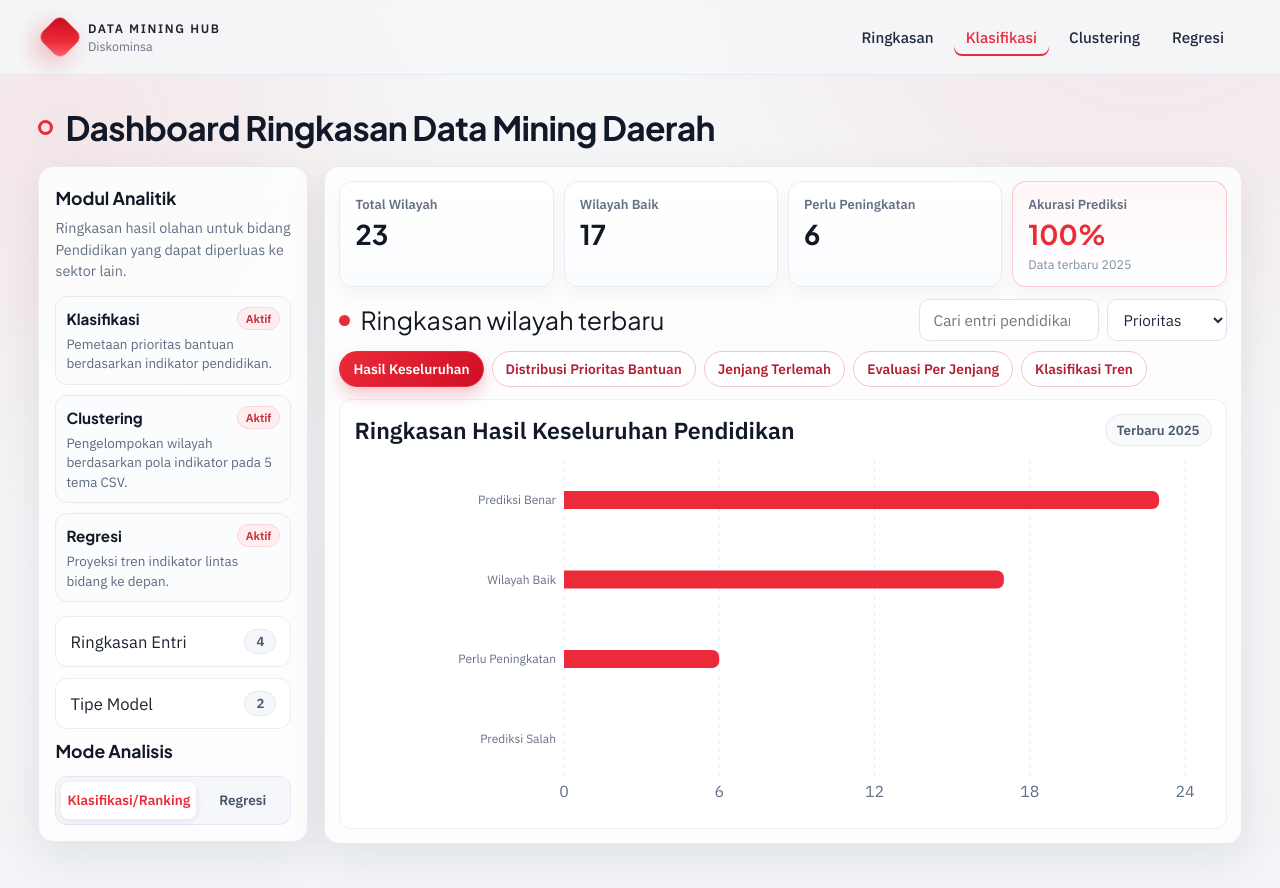
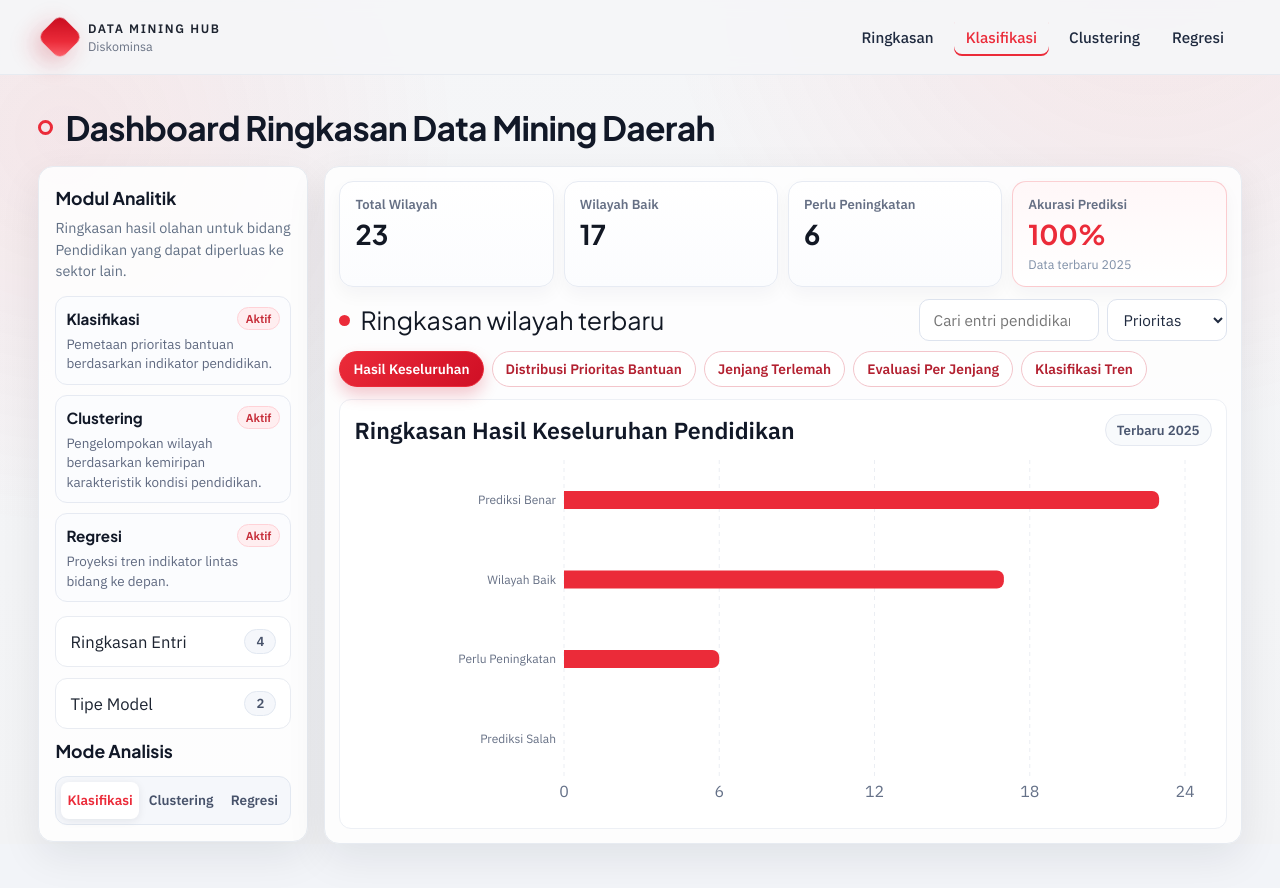
Before and after one commit to nisakhrn/Project-Data-Mining, a React (Vite) app: page / in a window 1280 px wide. Shown: the top 888 px of the page. Built offline with nearby package versions, Linux system fonts and the light colour scheme.

Commit message:
Update metode analisis

```diff
--- a/src/App.jsx
+++ b/src/App.jsx
@@ -141,7 +141,7 @@ export default function App() {
 
   const modulAnalitik = [
     { nama: 'Klasifikasi', status: 'Aktif', keterangan: 'Pemetaan prioritas bantuan berdasarkan indikator pendidikan.' },
-    { nama: 'Clustering', status: 'Aktif', keterangan: 'Pengelompokan wilayah berdasarkan pola indikator pada 5 tema CSV.' },
+    { nama: 'Clustering', status: 'Aktif', keterangan: 'Pengelompokan wilayah berdasarkan kemiripan karakteristik kondisi pendidikan.' },
     { nama: 'Regresi', status: 'Aktif', keterangan: 'Proyeksi tren indikator lintas bidang ke depan.' }
   ];
 
@@ -1015,25 +1015,33 @@ export default function App() {
               <span className="filter-count">{sedangClustering ? dataTampil.length : 2}</span>
             </button>
 
-            {!sedangClustering && (
             <>
               <h3 className="subsection-title">Mode Analisis</h3>
-                <div className="mode-toggle" role="tablist" aria-label="Mode analisis">
+              <div className="mode-toggle mode-toggle-triple" role="tablist" aria-label="Mode analisis">
                 <button
-                    className={halamanAktif === 'evaluasi' ? 'mode-btn active' : 'mode-btn'}
-                    onClick={() => gantiHalaman('evaluasi')}
+                  className={kategoriUtama === 'sekolah' && halamanAktif === 'evaluasi' ? 'mode-btn active' : 'mode-btn'}
+                  onClick={() => gantiKategoriUtama('sekolah')}
                 >
-                    Klasifikasi/Ranking
+                  Klasifikasi
                 </button>
                 <button
-                    className={halamanAktif === 'proyeksi' ? 'mode-btn active' : 'mode-btn'}
-                    onClick={() => gantiHalaman('proyeksi')}
+                  className={sedangClustering ? 'mode-btn active' : 'mode-btn'}
+                  onClick={() => gantiKategoriUtama('clustering')}
+                >
+                  Clustering
+                </button>
+                <button
+                  className={kategoriUtama === 'sekolah' && halamanAktif === 'proyeksi' ? 'mode-btn active' : 'mode-btn'}
+                  onClick={() => {
+                    gantiKategoriUtama('sekolah');
+                    setHalamanAktif('proyeksi');
+                    setCsvAktif('/data/regresi/hasil_proyeksi_skenario_c.csv');
+                  }}
                 >
                   Regresi
                 </button>
               </div>
             </>
-            )}
 
             {!sedangClustering && halamanAktif === 'proyeksi' && (
               <div className="mode-toggle" role="tablist" aria-label="Tampilan regresi" style={{ marginTop: 8 }}>
```
Lines whose indentation alone changed are shown as unchanged.
